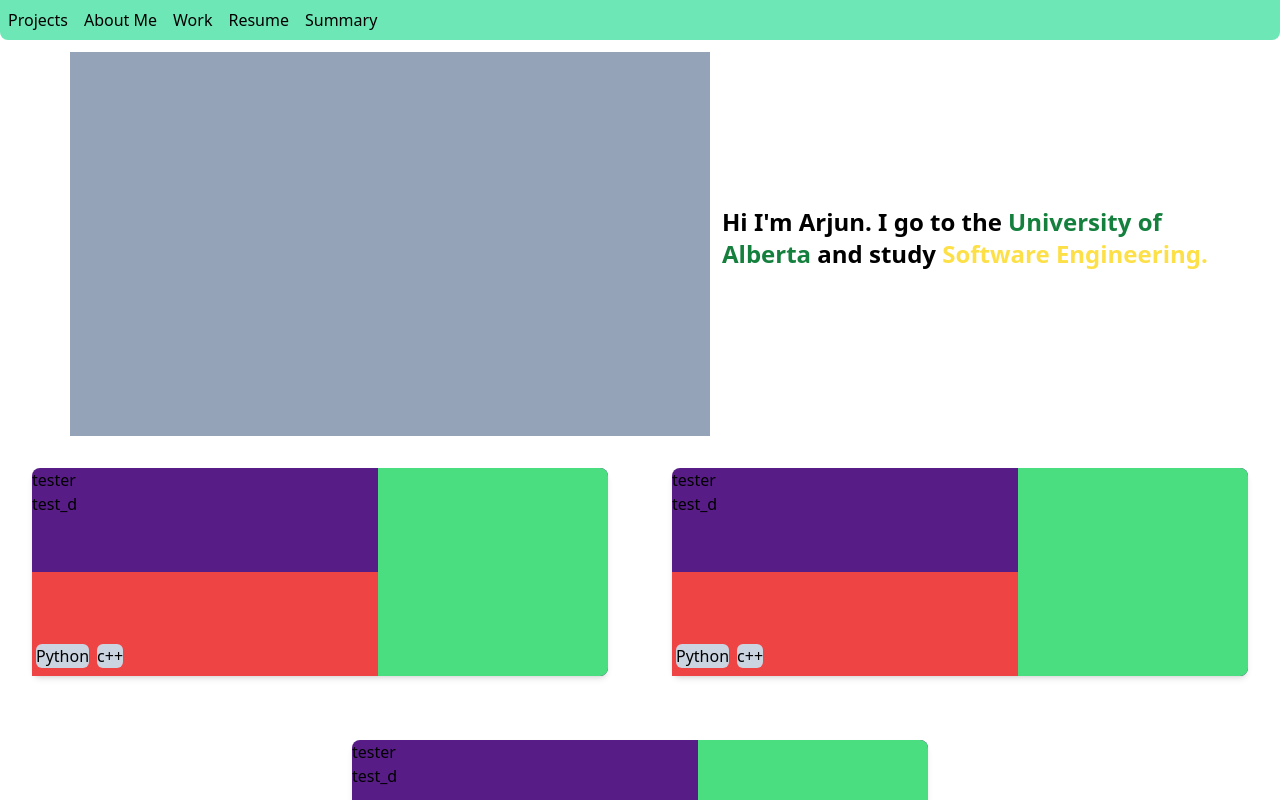
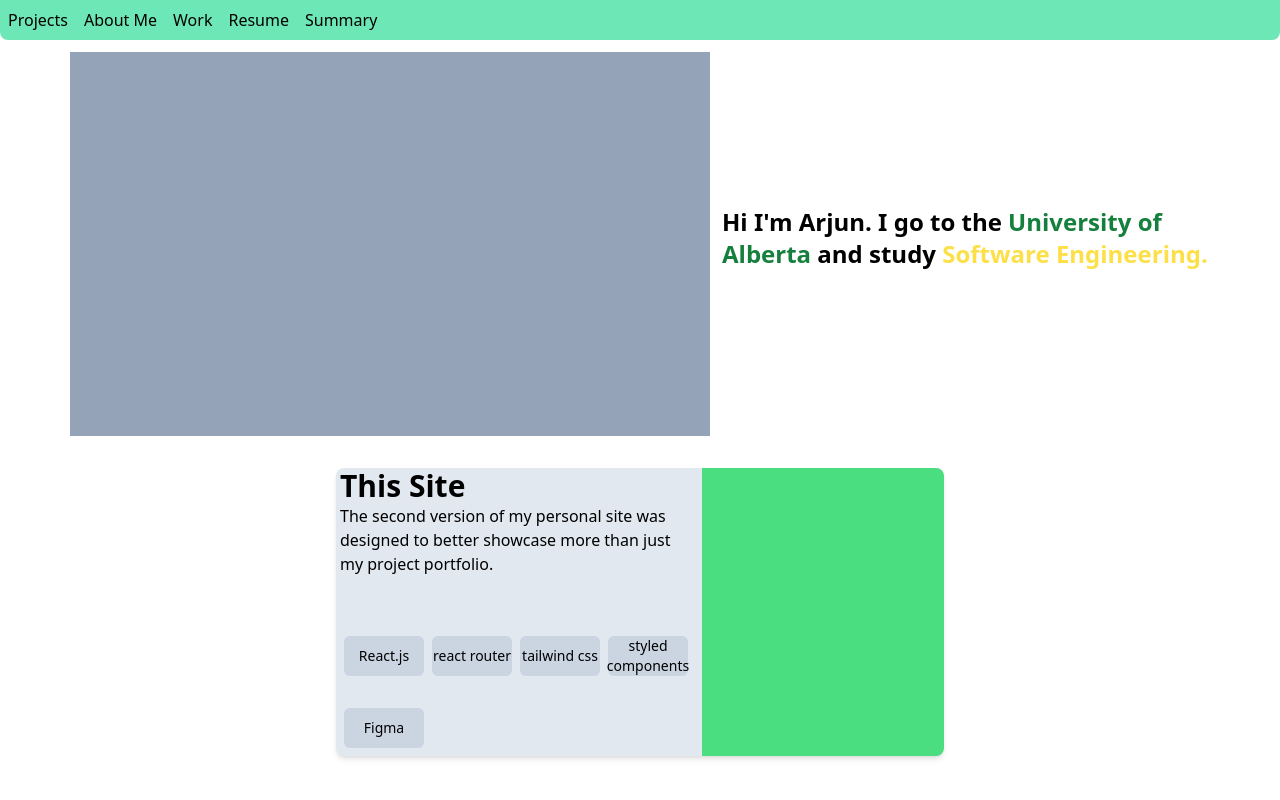
Before and after one commit to ArjunMehta01/personal_site_2, a React app: page / in a window 1280 px wide. Shown: the top 800 px of the page. Built offline with nearby package versions, Linux system fonts and the light colour scheme.

Commit message:
projects 90% done + job 85% done + personal needs work

```diff
--- a/src/components/Event.js
+++ b/src/components/Event.js
@@ -1,21 +1,21 @@
 import React from "react";
 import tw from "tailwind-styled-components";
 
-
 const EventContainer = tw.div`
     py-4
-    bg-emerald-700
 `;
 
+const Header = tw.p`
+    text-xl
+`;
 
 const Event = (props) => {
 
-
     return (
         <EventContainer>
-            <p className="text-xl">
-                {props.name}
-            </p>
+            <Header>
+                <b>{props.name}</b>
+            </Header>
             <p>
                 {props.children}
             </p>
--- a/src/components/JobCard.js
+++ b/src/components/JobCard.js
@@ -5,11 +5,11 @@ import { useNavigate } from "react-router-dom";
 const JCard = tw.div`
     grid
     grid-cols-1
-    grid-rows-3
+    grid-rows-5
     rounded-lg
     w-[32rem]
     m-8
-    h-52
+    h-60
     max-w-[50%]
     bg-yellow-400
     shadow-md
@@ -21,28 +21,35 @@ const Info = tw.div`
     rounded-b-lg
 `;
 
-const Header = tw.div`
+const HeaderContainer = tw.div`
     row-span-2
     rounded-t-lg
 `;
 
+const BigHeader = tw.h1`
+    text-3xl
+`;
+
+const SmallHeader = tw.h2`
+    text-2xl
+`;
 
 // row for header row for info
 
 const JobCard = (props) => {
     return(
         <JCard>
-            <Header>
-                <h1 className="text-3xl">
+            <HeaderContainer>
+                <BigHeader>
                     <b>{props.role}</b>
-                </h1>
-                <h2 className="text-2xl">
+                </BigHeader>
+                <SmallHeader>
                     <b>{props.org}</b>
-                </h2>
+                </SmallHeader>
                 <p>
                     {props.date}
                 </p>
-            </Header>
+            </HeaderContainer>
             <Info>
                 <p>
                     {props.children}
--- a/src/components/Navbar.js
+++ b/src/components/Navbar.js
@@ -1,6 +1,6 @@
 import React from "react";
 import tw from "tailwind-styled-components";
-import { NavLink, Link, useNavigate } from "react-router-dom";
+import { Link } from "react-router-dom";
 
 const NavContainer = tw.div`
     flex
@@ -8,6 +8,7 @@ const NavContainer = tw.div`
     bg-emerald-300
     flex-row
     rounded-b-lg
+    w-max-full
 `;
 
 const Name = tw.p`
@@ -15,10 +16,9 @@ const Name = tw.p`
 `;
 
 const Navbar = () => {
-    let navigate = useNavigate();
     return (
         <NavContainer>
-            <Name><NavLink to="/">Projects</NavLink></Name>
+            <Name><Link to="/">Projects</Link></Name>
             <Name><Link to="/about">About Me</Link></Name>
             <Name><Link to="/work">Work</Link></Name>
             <Name>Resume</Name>
--- a/src/components/ProjectCard.js
+++ b/src/components/ProjectCard.js
@@ -1,19 +1,19 @@
 import React from "react";
 import tw from "tailwind-styled-components";
-import { useNavigate } from "react-router-dom";
+
 // TODO: change max for h to sensible val
 const PCard = tw.div`
     grid
     grid-cols-5
     grid-rows-2
     rounded-lg
-    w-[36rem]
-    min-w-[36rem]
+    w-[38rem]
     m-8
-    h-52
+    pl-1
+    h-72
     max-w-[50%]
-    bg-purple-900
     shadow-md
+    bg-slate-200
     hover:
 `;
 
@@ -21,13 +21,17 @@ const Tag = tw.div`
     flex
     bg-slate-300
     justify-center
+    items-center
     align-middle
     rounded-md
     border-1
     border-black
-    h-6
+    text-center
+    w-20
+    h-10
     mx-1
-    my-2
+    mb-2
+    text-sm
 `;
 
 const ImageHolder = tw.div`
@@ -42,31 +46,42 @@ const ImageHolder = tw.div`
 const TagHolder = tw.div`
     flex
     flex-row
+    flex-wrap
     justify-items-start
     items-end
-    bg-red-500
     align-baseline
     col-start-1
     col-end-4
     row-start-2
     row-end-3
 `;
+const Title = tw.h1`
+    text-3xl
+`;
+
+const TextContainer = tw.div`
+    col-start-1
+    col-end-4
+    row-start-1
+    row-end-2
+    w-[95%]
+`;
 
 const ProjectCard = (props) => {
     return (
             <PCard>
-                <div className="col-start-1 col-end-4 row-start-1 row-end-2">
-                    <h1>{props.title}</h1>
-                    <p>{props.description}</p>
-                </div>
+                <TextContainer>
+                    <Title><b>{props.title}</b></Title>
+                    <p>{props.children}</p>
+                </TextContainer>
                 <TagHolder>
-                    {/* align tags at bottom of page but add some padding below */}
                     {props.tags.map((lang) => {
                         return <Tag key={lang}>{lang}</Tag>
                     })}
                 </TagHolder>
                 <ImageHolder />
-            </PCard>);
+            </PCard>
+        );
 
 };
 
--- a/src/pages/About.js
+++ b/src/pages/About.js
@@ -22,7 +22,7 @@ const About = (props) => {
                     </h1>
                     <p>
                         I'm a fourth year software engineering student at the University of Alberta. I'm interested in web development and data analysis
-                        but I'm also exploring firmware and embedded systems. I'm passionate about making a difference through technology and entr__ship. When I'm not studying or working on my latest project
+                        but I'm also exploring artificial intelligence. I'm passionate about making a difference through technology and entr__ship. When I'm not studying or working on my latest project
                         you can find me in the gym or watching the Toronto Raptors. I'd love to connect yada yada yada some bullshit.
                     </p>
                 </div>
--- a/src/pages/Projects.js
+++ b/src/pages/Projects.js
@@ -31,22 +31,45 @@ const SpecialText = tw.p`
     ${props => props.color};
     text-wrap
     p-3
-`
+`;
+
+const personalV2Desc = "The second version of my personal site was designed to better showcase more than just my project portfolio.";
+
+const kuquatDesc = "Kumquat is an NFT creation sandbox designed to allow users to interact with the Hedera testnet to learn about the process of NFT creation. This project was initially created for HackEd 2022.";
+
+const personalV1Desc = "The first version of my personal site was designed as a portfolio for my technical work.";
+
+const dijkstraDesc = "";
+
+// maybe no
+const stonksDesc = "";
+
+const basketballDesc = "basketball_analysis is a published pip packaged designed to allow users to predict NBA players next season fantasy basketball numbers based off past seasons stat lines and a linear regression model. This project was initially created for HackEd Beta 2021.";
+
+const breadDesc = "LetsGetThisBread.com was a web application created using the edamame API and web scraping to help students discover new recipes based on a limited ingredient set. This project was initially created for the Bon Hackétit hackathon 2020.";
+
+
+
+
+// create color change on hoverE
 
 const Projects = () => {
     return (
-        <>
+        <div>
             <Navbar />
             <div className="flex flex-row flex-wrap justify-center">
                 <FunContainer />
                 <BigTextContainer>
                     <SpecialText>Hi I'm Arjun. I go to the <span className="text-green-700">University of Alberta</span> and study <span className="text-yellow-300">Software Engineering.</span></SpecialText>
                 </BigTextContainer>
-                <ProjectCard title="tester" description="test_d" tags={["Python", "c++"]}></ProjectCard>
-                <ProjectCard title="tester" description="test_d" tags={["Python", "c++"]}></ProjectCard>
-                <ProjectCard title="tester" description="test_d" tags={["Python", "c++"]}></ProjectCard>
+                <ProjectCard title="This Site" tags={["React.js", "react router", "tailwind css", "styled components", "Figma"]}>{personalV2Desc}</ProjectCard>
+                <ProjectCard title="Kumquat NFT Sandbox" tags={["Hedera", "Node.js","React.js", "Heroku"]}>{kuquatDesc}</ProjectCard>
+                <ProjectCard title="Personal Site V1" tags={["React.js", "Firebase"]}>{personalV1Desc}</ProjectCard>
+                <ProjectCard title="Dijkstra route finder" tags={["C++", "Serial Comm."]}>{dijkstraDesc}</ProjectCard>
+                <ProjectCard title="basketball_analysis" tags={["Python", "Beautiful Soup", "Pandas"]}>{basketballDesc}</ProjectCard>
+                <ProjectCard title="LetsGetThisBread.com" tags={["React.js", "Python", "Beautiful Soup"]}>{breadDesc}</ProjectCard>
             </div>
-        </>
+        </div>
     )
 }
 
--- a/src/pages/Work.js
+++ b/src/pages/Work.js
@@ -30,13 +30,16 @@ const Year = tw.h1`
 
 // IDEA: gradients to job card
 const Work = () => {
+
+    const PulseMedica = "Wrote software for two medical devices. Designed and programmed the UX as well as implemented laser, imaging, and FPGA functionalities on the C++ backend. Part of the firmware review team and implemented a test plan for Health Canada submission.";
+
     return (
         <>
 
             <div className="flex flex-row flex-wrap justify-center">
                 <Navbar />
                 <JobCard role="Software Development Intern" org="PulseMedica" date="Jan. 2022 - Present">
-                    What Do I Say???
+                    {PulseMedica}
                 </JobCard>
                 <JobCard role="Software Intern" org="Highwood Emissions Management" date="May 2021 - Aug. 2021">
                     Say soemthing
@@ -58,8 +61,11 @@ const Work = () => {
                             <Year className="text-5xl">2022</Year>
                         </div>
                         <div>
+                            <Event name="Elected VP Social">
+                                Elected VP Social for the University of Alberta Computer Engineering Club
+                            </Event>
                             <Event name="Calgary Collegiate Programming Competition">
-                                Participated in the CCPC. Solved problem X percentage of teams solved
+                                    Participated in the CCPC. Solved problem X percentage of teams solved
                             </Event>
                             <Event name="Enactus something something contest">
                                 Won $3000 dollars and first place for startup
```
